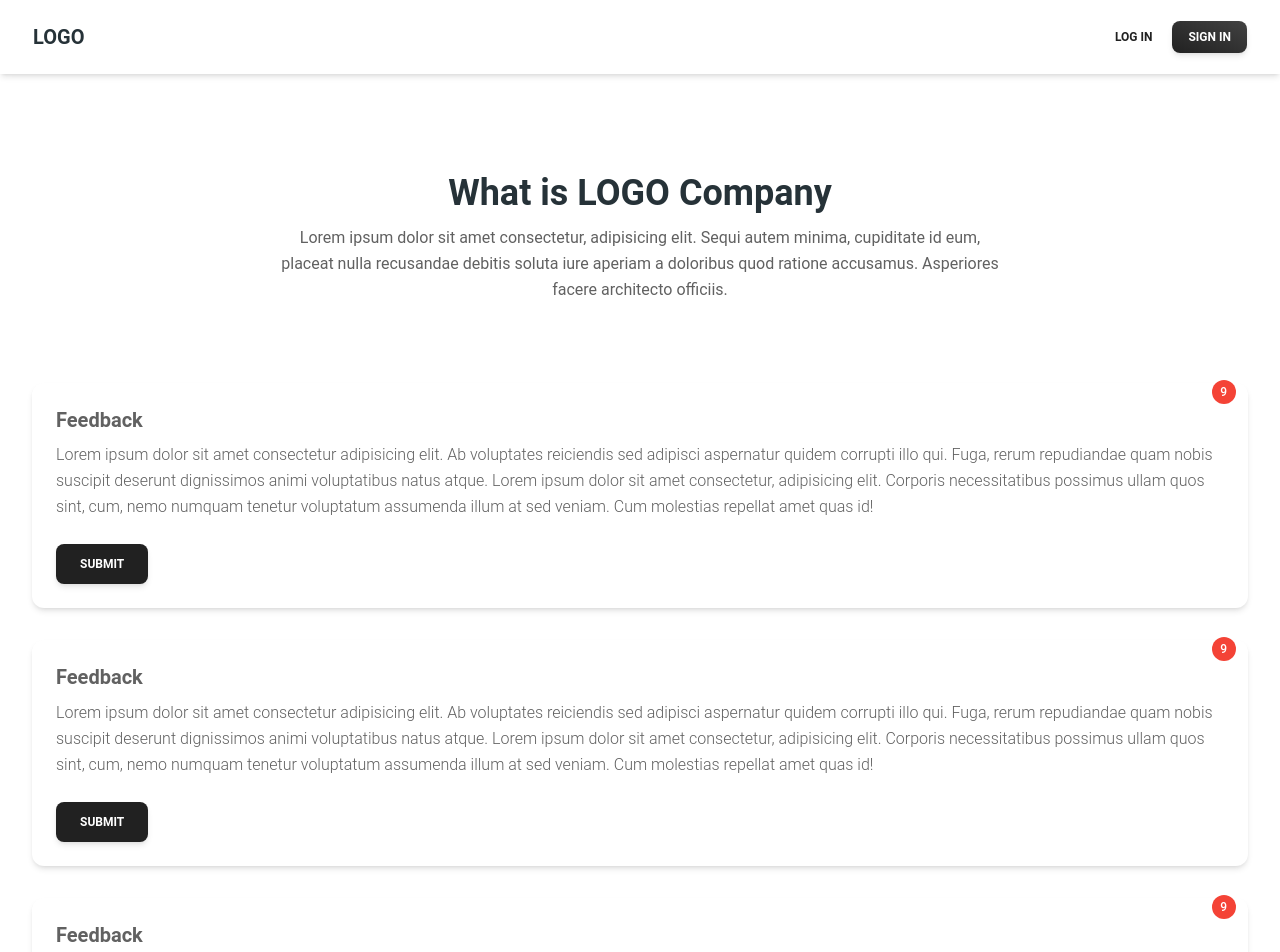
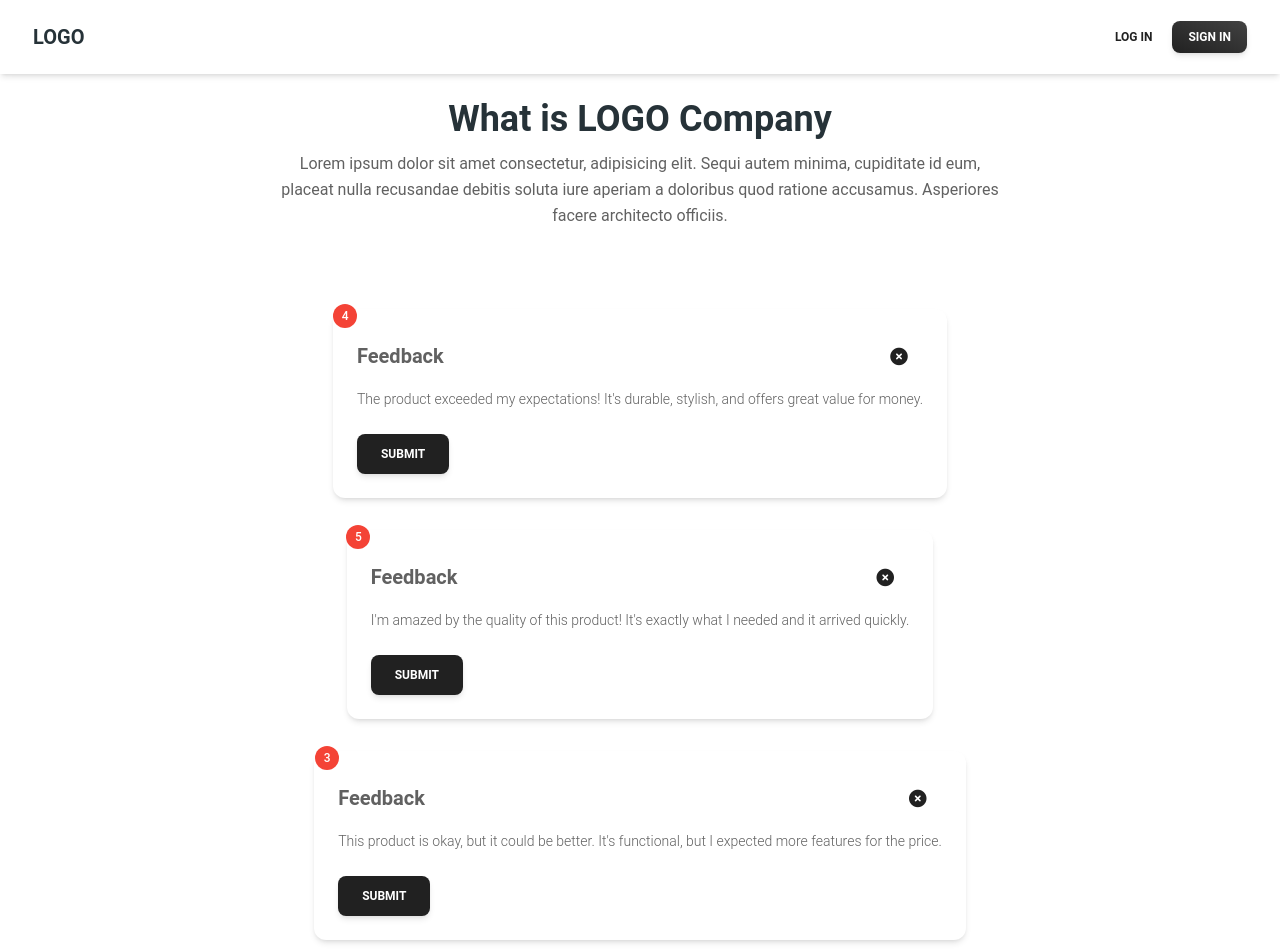
Before and after one commit to 10Dolla-alotta-money/Vanilla-react-starter, a React (Vite) app: page / in a window 1280 px wide. Shown: the top 952 px of the page. Built offline with nearby package versions, Linux system fonts and the light colour scheme.

Commit message:
cards UI

```diff
--- a/index.html
+++ b/index.html
@@ -5,6 +5,13 @@
     <!-- <link rel="icon" type="image/svg+xml" href="/vite.svg" /> -->
     <meta name="viewport" content="width=device-width, initial-scale=1.0" />
     <title>Vanilla React</title>
+    <link
+      rel="stylesheet"
+      href="https://cdnjs.cloudflare.com/ajax/libs/font-awesome/6.2.1/css/all.min.css"
+      integrity="sha512-MV7K8+y+gLIBoVD59lQIYicR65iaqukzvf/nwasF0nqhPay5w/9lJmVM2hMDcnK1OnMGCdVK+iQrJ7lzPJQd1w=="
+      crossorigin="anonymous"
+      referrerpolicy="no-referrer"
+    />
   </head>
   <body>
     <div id="root"></div>
--- a/src/App.jsx
+++ b/src/App.jsx
@@ -1,14 +1,16 @@
-import FeedbackCard from './Components/FeedbackCard.jsx';
+import { useState } from 'react';
+import FeedbackList from './Components/FeedbackList.jsx';
 import Footer from './Components/Footer.jsx';
 import NavbarComponent from './Components/Navbar.jsx';
+import FeedbackData from './Data/FeedbackData.js';
 
 const App = () => {
+  const [feedback, setFeedback] = useState(FeedbackData);
+
   return (
     <div>
       <NavbarComponent />
-      <FeedbackCard />
-      <FeedbackCard />
-      <FeedbackCard />
+      <FeedbackList feedback={feedback} />
       <Footer />
     </div>
   );
--- /dev/null
+++ b/src/Components/Alert.jsx
@@ -0,0 +1,26 @@
+import { Alert } from '@material-tailwind/react';
+
+function Icon() {
+  return (
+    <svg
+      xmlns="http://www.w3.org/2000/svg"
+      fill="none"
+      viewBox="0 0 24 24"
+      strokeWidth={2}
+      stroke="currentColor"
+      className="h-6 w-6"
+    >
+      <path
+        strokeLinecap="round"
+        strokeLinejoin="round"
+        d="M11.25 11.25l.041-.02a.75.75 0 011.063.852l-.708 2.836a.75.75 0 001.063.853l.041-.021M21 12a9 9 0 11-18 0 9 9 0 0118 0zm-9-3.75h.008v.008H12V8.25z"
+      />
+    </svg>
+  );
+}
+
+const AlertIcon = ({ message }) => {
+  return <Alert icon={<Icon />}>{message}</Alert>;
+};
+
+export { AlertIcon };
--- a/src/Components/FeedbackCard.jsx
+++ /dev/null
@@ -1,44 +0,0 @@
-import { useState } from 'react';
-import {
-  Card,
-  CardBody,
-  CardFooter,
-  Typography,
-  Button,
-  Badge,
-} from '@material-tailwind/react';
-
-const FeedbackCard = () => {
-  const [rating, setRating] = useState(9);
-
-  return (
-    <div className="flex flex-col md:flex-row justify-center items-center gap-4 m-8">
-      <Badge content={rating} className="m-auto p-auto" placement="top-end">
-        <Card className="w-full md:w-auto">
-          <CardBody className="gap-4">
-            <div className="flex items-center justify-between mb-2">
-              <Typography variant="h5" color="blueGray">
-                Feedback
-              </Typography>
-            </div>
-            <Typography>
-              Lorem ipsum dolor sit amet consectetur adipisicing elit. Ab
-              voluptates reiciendis sed adipisci aspernatur quidem corrupti illo
-              qui. Fuga, rerum repudiandae quam nobis suscipit deserunt
-              dignissimos animi voluptatibus natus atque. Lorem ipsum dolor sit
-              amet consectetur, adipisicing elit. Corporis necessitatibus
-              possimus ullam quos sint, cum, nemo numquam tenetur voluptatum
-              assumenda illum at sed veniam. Cum molestias repellat amet quas
-              id!
-            </Typography>
-          </CardBody>
-          <CardFooter className="pt-0">
-            <Button>Submit</Button>
-          </CardFooter>
-        </Card>
-      </Badge>
-    </div>
-  );
-};
-
-export default FeedbackCard;
--- a/src/Components/FeedbackItem.jsx
+++ b/src/Components/FeedbackItem.jsx
@@ -1,21 +1,46 @@
-import React from 'react';
+import CustomCard from './Shared/CustomCard.jsx';
+import {
+  Badge,
+  Button,
+  Card as MaterialCard,
+  CardBody,
+  CardFooter,
+  IconButton,
+  Typography,
+} from '@material-tailwind/react';
 
-const FeedbackItem = () => {
+const FeedbackItem = ({ item, handleDelete }) => {
   return (
-    <>
-      <h2 className="text-xl font-semibold mb-4">Feedback</h2>
-      <div className="mb-4">
-        <p className="block text-gray-700 text-sm font-bold mb-2">
-          Rating: {rating} {/* Hardcoded rating displayed */}
-        </p>
+    <CustomCard>
+      <div className="flex flex-col md:flex-row justify-center items-center gap-4 m-8">
+        <Badge
+          content={item.rating}
+          className="m-auto p-auto"
+          placement="top-start"
+        >
+          <MaterialCard className="">
+            <CardBody className="gap-4">
+              <div className="flex items-center justify-between mb-2">
+                <Typography variant="h5" color="blueGray">
+                  Feedback
+                </Typography>
+                <IconButton
+                  variant="text"
+                  size="lg"
+                  onClick={() => handleDelete(item.id)}
+                >
+                  <i className="fas fa-circle-xmark  fa-lg" />
+                </IconButton>
+              </div>
+              <Typography variant="small">{item.text}</Typography>
+            </CardBody>
+            <CardFooter className="pt-0">
+              <Button>Submit</Button>
+            </CardFooter>
+          </MaterialCard>
+        </Badge>
       </div>
-      <div className="mb-4">
-        <p className="block text-gray-700 text-sm font-bold mb-2">Feedback:</p>
-        <p className="px-3 py-2 border border-gray-300 rounded-md">
-          {feedbackText} {/* Hardcoded feedback text displayed */}
-        </p>
-      </div>
-    </>
+    </CustomCard>
   );
 };
 
--- /dev/null
+++ b/src/Components/FeedbackList.jsx
@@ -0,0 +1,22 @@
+import { AlertIcon } from './Alert.jsx';
+import FeedbackItem from './FeedbackItem.jsx';
+
+const FeedbackList = ({ feedback }) => {
+  if (!feedback || feedback.length === 0) {
+    return <AlertIcon message="No reviews have been added" />;
+  }
+
+  return (
+    <div>
+      {feedback.map((item) => (
+        <FeedbackItem
+          key={item.id}
+          item={item}
+          handleDelete={(id) => console.log(id)}
+        />
+      ))}
+    </div>
+  );
+};
+
+export default FeedbackList;
--- a/src/Components/Navbar.jsx
+++ b/src/Components/Navbar.jsx
@@ -48,7 +48,7 @@ const NavbarComponent = () => {
   );
   return (
     <div className="">
-      <Navbar className="sticky top-0 z-10 h-max max-w-full rounded-none px-4 py-2 lg:px-8 lg:py-4">
+      <Navbar className="fixed top-0 z-10 h-max max-w-full rounded-none px-4 py-2 lg:px-8 lg:py-4">
         <div className="flex items-center justify-between text-blue-gray-900">
           <Typography
             as="a"
--- /dev/null
+++ b/src/Components/Shared/CustomCard.jsx
@@ -0,0 +1,5 @@
+const CustomCard = ({ children }) => {
+  return <div>{children}</div>;
+};
+
+export default CustomCard;
--- /dev/null
+++ b/src/Data/FeedbackData.js
@@ -0,0 +1,29 @@
+const FeedbackData = [
+  {
+    id: 1,
+    rating: 4,
+    text: "The product exceeded my expectations! It's durable, stylish, and offers great value for money.",
+  },
+  {
+    id: 2,
+    rating: 5,
+    text: "I'm amazed by the quality of this product! It's exactly what I needed and it arrived quickly.",
+  },
+  {
+    id: 3,
+    rating: 3,
+    text: "This product is okay, but it could be better. It's functional, but I expected more features for the price.",
+  },
+  {
+    id: 4,
+    rating: 2,
+    text: "Disappointed with the product. It arrived damaged and doesn't work as described. Would not recommend.",
+  },
+  {
+    id: 5,
+    rating: 5,
+    text: "Absolutely love this product! It's well-made, easy to use, and has greatly improved my daily routine.",
+  },
+];
+
+export default FeedbackData;
```
